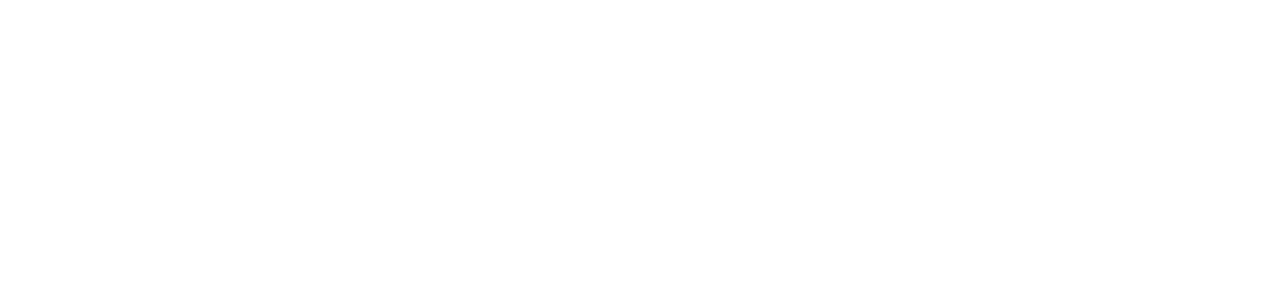
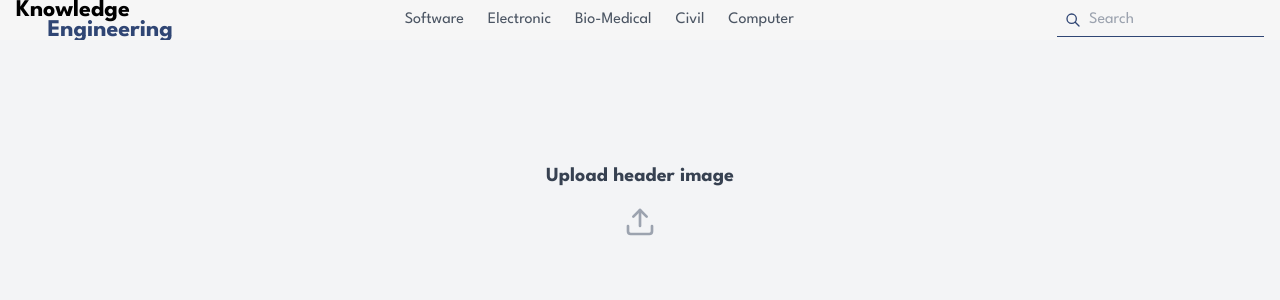
Before and after one commit to fadichahineOS/knowledge-engineering, a React (Vite) app in the folder knowledge-enginering/: page /create-post in a window 1280 px wide. Before the commit this address had no page. Shown: the top 300 px of the page. Built offline with nearby package versions, Linux system fonts and the light colour scheme.

Commit message:
added header image input

```diff
--- a/knowledge-enginering/src/App.tsx
+++ b/knowledge-enginering/src/App.tsx
@@ -6,6 +6,7 @@
 import SignIn from './components/signIn';
 import WriterProfile from './components/writerProfile';
 import ReaderProfile from './components/readerProfile';
+import BlogPostBuilder from './components/blogPostBuilder';
 
 const App: React.FC = () => {
   return (
@@ -16,6 +17,7 @@
       <Route path="/article" element={<Article/>} />
       <Route path="/writer-profile" element={<WriterProfile />} />
       <Route path="/reader-profile" element={<ReaderProfile />} />
+      <Route path="/create-post" element={<BlogPostBuilder />} />
     </Routes>
   );
 };
--- a/knowledge-enginering/src/components/blogPostBuilder.tsx
+++ b/knowledge-enginering/src/components/blogPostBuilder.tsx
@@ -0,0 +1,15 @@
+import React from 'react';
+import Header from './header/header';
+import HeaderImageInput from './headerImageInput/headerImageInput';
+
+const BlogPostBuilder: React.FC = () => {
+  return (
+    <>
+      <Header />
+      <HeaderImageInput />
+      {/* Add other components here */}
+    </>
+  );
+};
+
+export default BlogPostBuilder;
--- /dev/null
+++ b/knowledge-enginering/src/components/headerImageInput/headerImageInput.tsx
@@ -0,0 +1,44 @@
+import React, { useState, ChangeEvent } from 'react';
+import { Upload } from 'lucide-react';
+
+const HeaderImageInput: React.FC = () => {
+  const [selectedImage, setSelectedImage] = useState<string | null>(null);
+
+  const handleImageChange = (event: ChangeEvent<HTMLInputElement>) => {
+    const file = event.target.files?.[0];
+    if (file) {
+      const reader = new FileReader();
+      reader.onload = (e: ProgressEvent<FileReader>) => {
+        setSelectedImage(e.target?.result as string);
+      };
+      reader.readAsDataURL(file);
+    }
+  };
+
+  return (
+    <div className="w-full h-[40vh] bg-gray-100 relative overflow-hidden">
+      {selectedImage ? (
+        <img
+          src={selectedImage}
+          alt="Header"
+          className="w-full h-full object-cover"
+        />
+      ) : (
+        <div className="w-full h-full flex items-center justify-center">
+          <div className="text-center">
+            <p className="mb-4 text-xl font-semibold text-gray-700">Upload header image</p>
+            <Upload size={32} className="mx-auto text-gray-400" />
+          </div>
+        </div>
+      )}
+      <input
+        type="file"
+        accept="image/*"
+        onChange={handleImageChange}
+        className="absolute inset-0 w-full h-full opacity-0 cursor-pointer"
+      />
+    </div>
+  );
+};
+
+export default HeaderImageInput;
```
